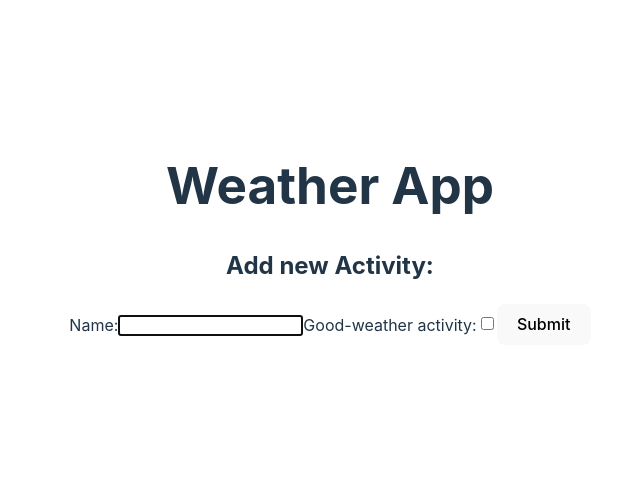
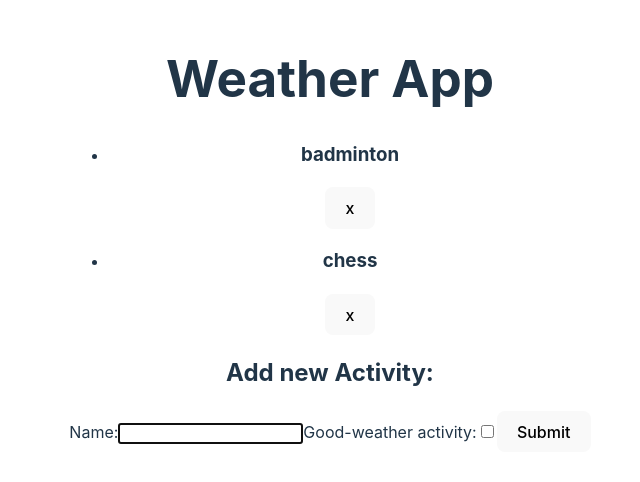
Before and after one commit to os512/oliver-andrii-weather-app, a React (Vite) app: page / in a window 1280 px wide. Shown: the part 166-648 px from the top of the page, without its empty margins (310-950 px from the left). Built offline with nearby package versions, Linux system fonts and the light colour scheme.

Commit message:
Create Activity List component

```diff
--- a/src/App.jsx
+++ b/src/App.jsx
@@ -1,5 +1,6 @@
 import { useState } from "react";
 import ActivityForm from "./components/ActivityForm/ActivityForm";
+import { ActivityList } from "./components/ActivityForm/ActivityList";
 import { uid } from "uid";
 import "./App.css";
 
@@ -26,6 +27,7 @@ export default function App() {
   return (
     <>
       <h1>Weather App</h1>
+      <ActivityList activities={activities} />
       <ActivityForm onAddActivity={handleAddActivity} />
     </>
   );
--- /dev/null
+++ b/src/components/ActivityForm/ActivityList.jsx
@@ -0,0 +1,12 @@
+export function ActivityList({ activities }) {
+  return (
+    <ul className="activity__list">
+      {activities.map((activity) => (
+        <li key={activity.id} className="activity activity__${id}">
+          <h3 className="activity__title">{activity.name}</h3>
+          <button className="activity__button__delete">x</button>
+        </li>
+      ))}
+    </ul>
+  );
+}
```
Also changed, not shown: src/components/ActivityForm/ActivityForm.jsx (+17 -4 lines).
